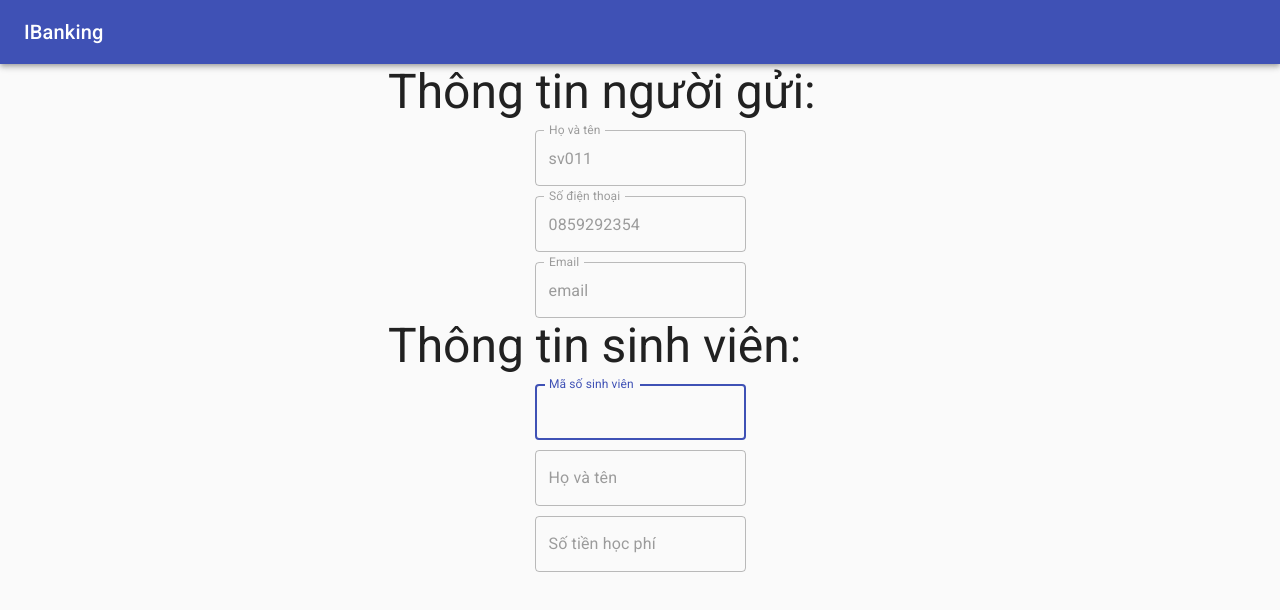
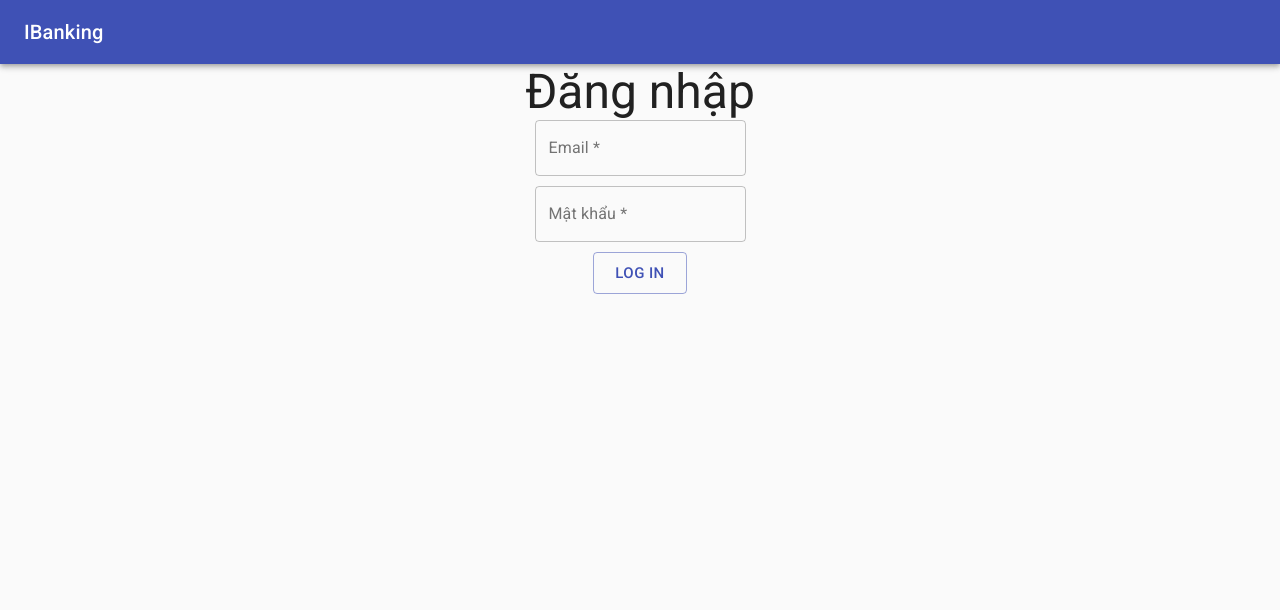
Before and after one commit to vovantamvn/ibanking-fe, a React (Create React App) app: page / in a window 1280 px wide. Shown: the top 610 px of the page. Built offline with nearby package versions, Linux system fonts and the light colour scheme.

Commit message:
Add page Login

```diff
--- a/package.json
+++ b/package.json
@@ -7,7 +7,6 @@
     "@testing-library/jest-dom": "^5.11.9",
     "@testing-library/react": "^11.2.5",
     "@testing-library/user-event": "^12.7.3",
-    "antd": "^4.12.3",
     "axios": "^0.21.1",
     "prop-types": "^15.7.2",
     "query-string": "^4.3.4",
--- a/src/App.js
+++ b/src/App.js
@@ -1,5 +1,6 @@
 import { AppBar, CssBaseline, Toolbar, Typography } from '@material-ui/core'
 import HomePage from './pages/HomePage'
+import LoginPage from './pages/LoginPage'
 
 export default function App () {
   return (
@@ -12,7 +13,7 @@ export default function App () {
       </AppBar>
 
       <main>
-        <HomePage />
+        <LoginPage />
       </main>
     </>
   )
--- a/src/pages/LoginPage.js
+++ b/src/pages/LoginPage.js
@@ -1,7 +1,82 @@
-function LoginPage () {
+import { Button, Container, Grid, TextField, Typography } from '@material-ui/core'
+import { useState } from 'react'
+import { makeStyles } from '@material-ui/core/styles'
+
+const useStyle = makeStyles({
+  input: {
+    marginBottom: '10px'
+  }
+})
+
+function Field ({ label, value, name, type, onChange }) {
+  const classes = useStyle()
+
   return (
-    <div>Login</div>
+    <TextField
+      className={classes.input}
+      variant='outlined'
+      type={type}
+      name={name}
+      label={label}
+      value={value}
+      onChange={onChange}
+    />
   )
 }
 
-export default LoginPage
+export default function LoginPage () {
+  const [email, setEmail] = useState('')
+  const [password, setPassword] = useState('')
+
+  const handleChange = (event) => {
+    const { name, value } = event.target
+
+    if (name === 'email') {
+      setEmail(value)
+    } else if (name === 'password') {
+      setPassword(value)
+    }
+  }
+
+  const handleSubmit = (event) => {
+    console.log(email)
+    console.log(password)
+  }
+
+  return (
+    <Container align='center'>
+      <Typography variant='h3'>Đăng nhập</Typography>
+      <Grid container direction='column'>
+        <Grid item>
+          <Field
+            label='Email *'
+            name='email'
+            value={email}
+            type='text'
+            onChange={handleChange}
+          />
+        </Grid>
+
+        <Grid item>
+          <Field
+            label='Mật khẩu *'
+            name='password'
+            value={password}
+            type='password'
+            onChange={handleChange}
+          />
+        </Grid>
+
+        <Grid item>
+          <Button
+            variant='outlined'
+            color='primary'
+            size='large'
+            onClick={handleSubmit}
+          >Log in
+          </Button>
+        </Grid>
+      </Grid>
+    </Container>
+  )
+}
```
Also changed, not shown: src/components/Login.js (deleted, +0 -73 lines), 1 other file (tests, documents, lock files or other folders).
